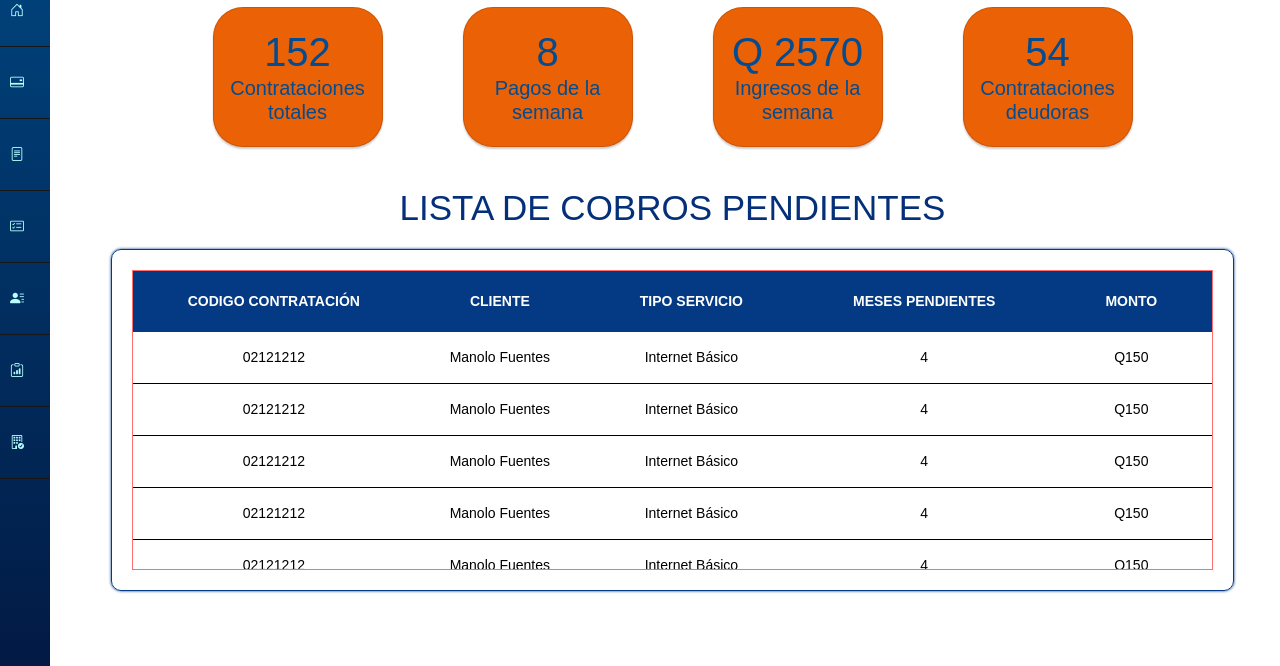
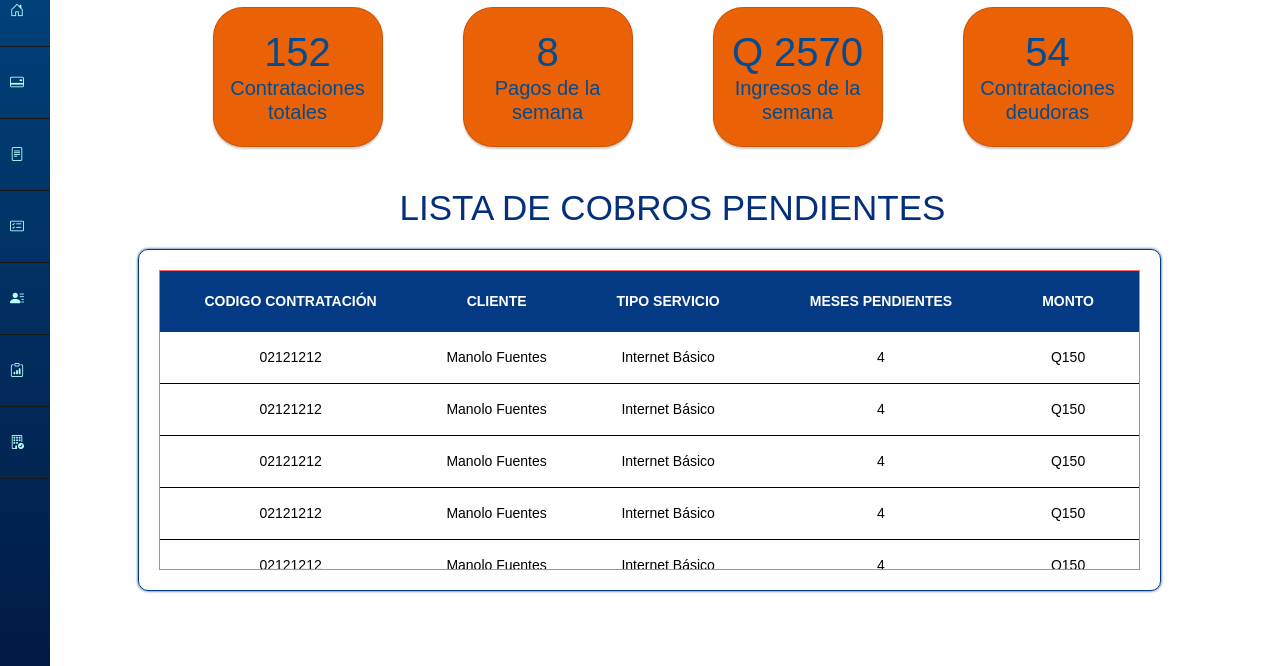
Before and after one commit to CodiceGT/UniversoDig, a Django app: page / in a window 1280 px wide. Shown: the part 134-800 px from the top of the page. Run offline with Django 4.2, Linux system fonts and the light colour scheme; the visitor is signed in with stand-in values (Sample User, id 1); some libraries are stand-ins or nearby versions.

Commit message:
modificación tabla responsiva

```diff
--- a/apps/home/static/css/menu.css
+++ b/apps/home/static/css/menu.css
@@ -337,6 +337,7 @@ lineas horizontales superior
     border: solid 1px rgba(255, 0, 0, 0.568);
     margin-top: 20px;
     max-height: 300px;
+    width: 1300;
     overflow-y: scroll;
     margin: 20px;
 }
@@ -350,6 +351,7 @@ table{
     border-spacing: 0px;
 }
 
+
 thead{
     background: rgb(3, 58, 131);
     color: #fff;
@@ -358,7 +360,7 @@ thead{
 }
 
 th{
-    padding: 20px 55px;
+    padding: 20px 45px;
     font-weight: 700;
     text-transform: uppercase;
 }
--- a/apps/home/templates/index.html
+++ b/apps/home/templates/index.html
@@ -35,10 +35,10 @@
     </section>
     <section id="main-container">
         <h1 class="title-container"> LISTA DE COBROS PENDIENTES </h1>
-        <div class="d-flex justify-content-center">
+        <div class="container table-responsive-lg">
             <div class="outer-wrapper">
-                <div class="contenido-tabla table-wrapper">
-                    <table>
+                <div class="contenido-tabla">
+                    <table >
                         <thead>
                             <tr>
                                 <th>Codigo contratación</th>
```
